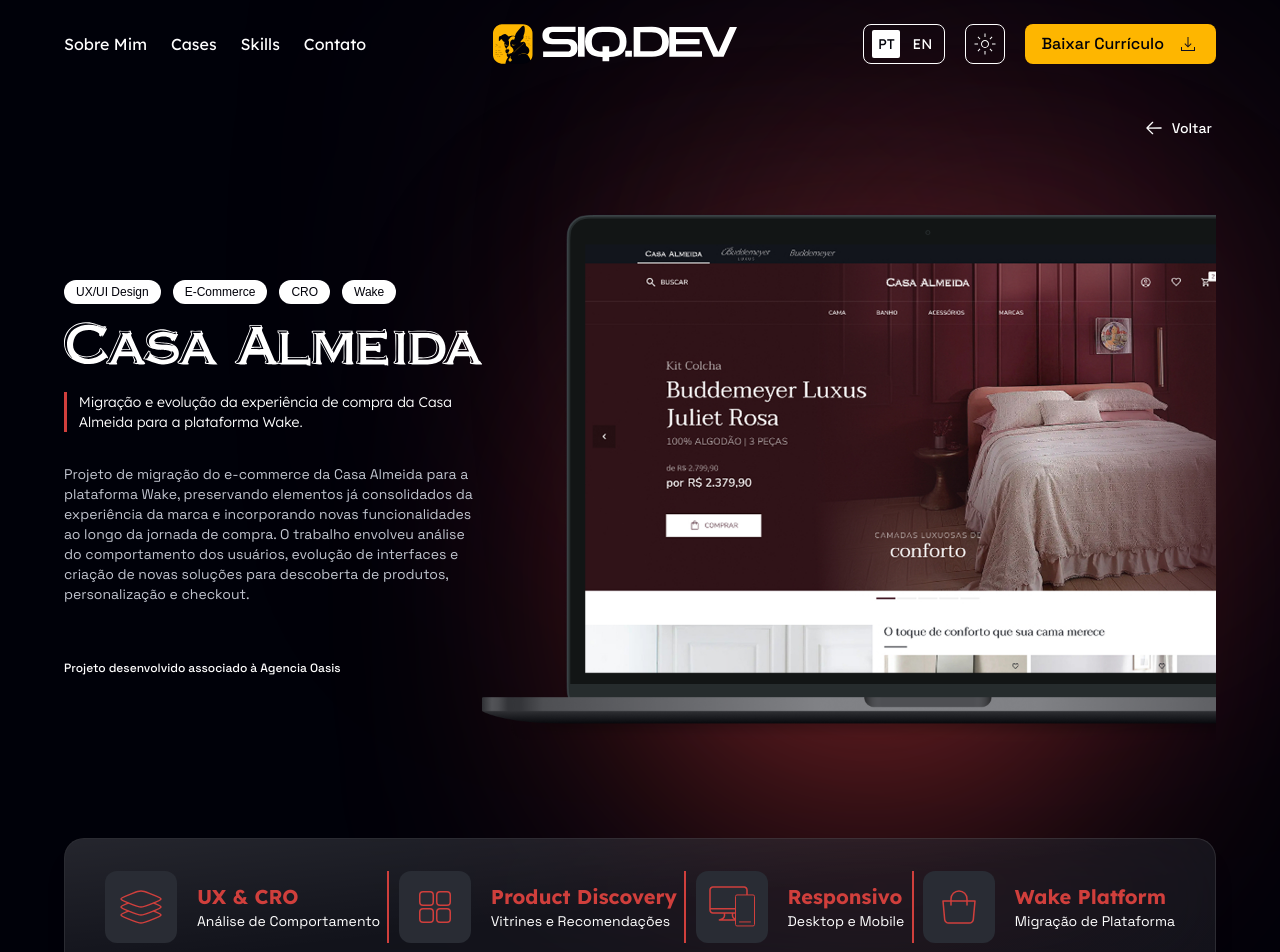
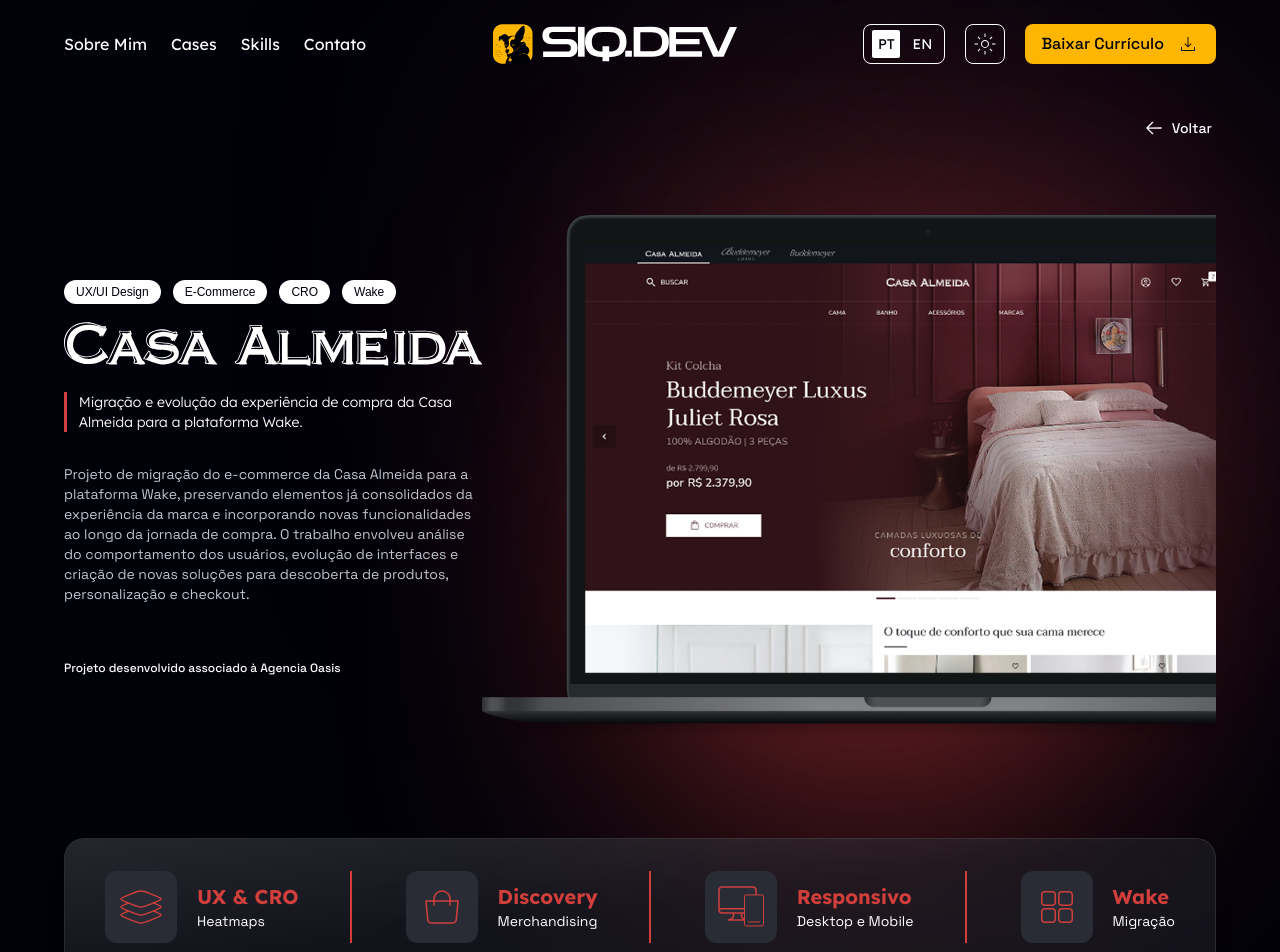
Before and after one commit to itsmesiq/portfolio, a Next.js app: page /cases/casa-almeida in a window 1280 px wide. Shown: the top 952 px of the page. Built offline with nearby package versions, Linux system fonts and the light colour scheme.

Commit message:
docs: update casa almeida highlights text

```diff
--- a/src/data/cases.ts
+++ b/src/data/cases.ts
@@ -295,13 +295,13 @@
             {
                 icon: LayersIcon,
                 title: 'UX & CRO',
-                subtitle: 'Análise de Comportamento',
+                subtitle: 'Heatmaps',
                 width: 'w-[97px]',
             },
             {
-                icon: LayoutIcon,
-                title: 'Product Discovery',
-                subtitle: 'Vitrines e Recomendações',
+                icon: ShoppingBagIcon,
+                title: 'Discovery',
+                subtitle: 'Merchandising',
                 width: 'w-[97px]',
             },
             {
@@ -311,9 +311,9 @@
                 width: 'w-[134px]',
             },
             {
-                icon: ShoppingBagIcon,
-                title: 'Wake Platform',
-                subtitle: 'Migração de Plataforma',
+                icon: LayoutIcon,
+                title: 'Wake',
+                subtitle: 'Migração',
                 width: 'w-[170px]',
             },
         ],
```
